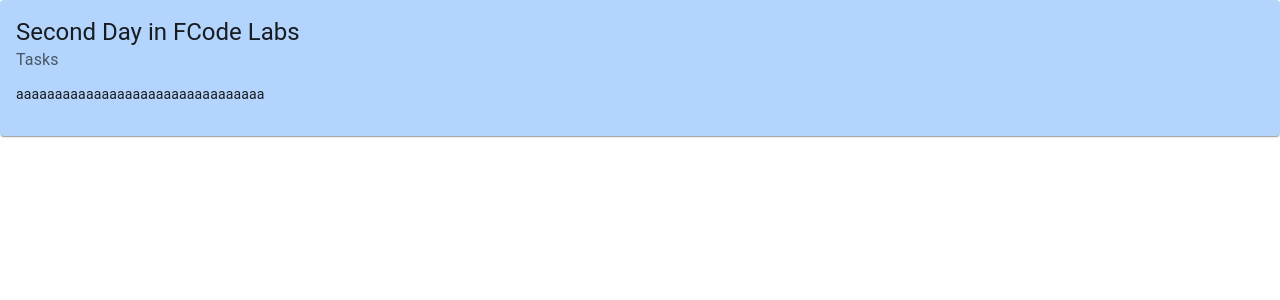
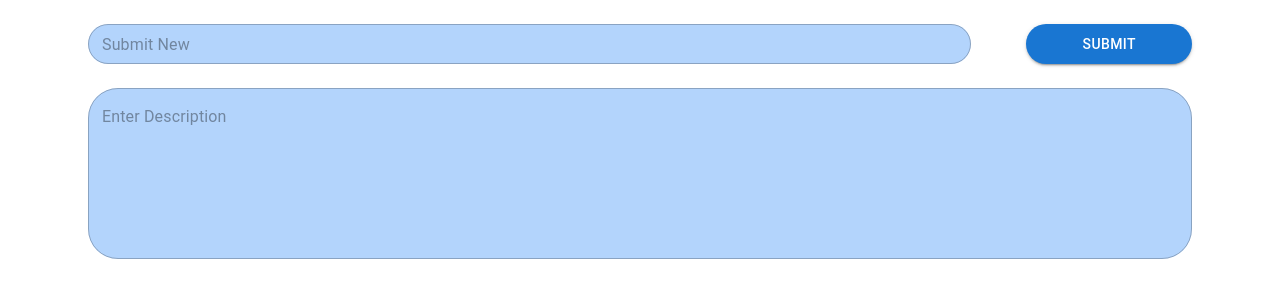
Before and after one commit to fcodelabs/training-web, a React (Create React App) app: page /DiaryHome in a window 1280 px wide. Shown: the top 300 px of the page. Built offline with nearby package versions, Linux system fonts and the light colour scheme.

Commit message:
Created adding form

```diff
--- a/src/App.js
+++ b/src/App.js
@@ -1,13 +1,14 @@
 
 import './App.css';
 import DiaryCard from './components/DiaryCard/DiaryCard';
+import DiaryHome from './pages/DiaryHome/DiaryHome';
 import SignInPage from './pages/SignInPage/SignInPage';
 
 
 function App() {
   return (
 
-    <DiaryCard title="Second Day in FCode Labs" subTitle="Tasks" description="aaaaaaaaaaaaaaaaaaaaaaaaaaaaaaaa" color="#b3d4fc"/>
+    <DiaryHome/>
 
   );
 }
--- /dev/null
+++ b/src/pages/DiaryHome/DiaryHome.jsx
@@ -0,0 +1,47 @@
+import React, { useState } from "react";
+import { Grid, OutlinedInput, Button, Container } from "@mui/material";
+import "./Styles.css"
+
+export default function DiaryHome() {
+
+    const [title,setTitle]=useState("");
+    const [description,setDescription]=useState("");
+
+    function submit(){
+        console.log("Title :" + title);
+        console.log("Description :" + description);
+        setDescription("");
+        setTitle("");
+    }
+
+    return (
+        <Container >
+
+            <Grid style={{display:"flex",justifyContent:'space-between',margin:'3vh'}}>
+                <OutlinedInput
+                    value={title}
+                    size="small"
+                    placeholder="Submit New"
+                    onChange={(e)=>{setTitle(e.target.value)}}
+                    style={{ width:'80%',borderRadius: '30px', backgroundColor: "#b3d4fc" }} />
+
+                <Button
+                    variant="contained"
+                    style={{width:'15%',borderRadius: '30px' }}
+                    onClick={submit}
+                >SUBMIT</Button>
+            </Grid>
+            <Grid  style={{margin:'3vh'}}>
+                <OutlinedInput
+                    value={description}
+                    onChange={(e)=>{setDescription(e.target.value)}}
+                    fullWidth
+                    multiline="true"
+                    rows="6"
+                    placeholder="Enter Description"
+                    style={{borderRadius: '30px', backgroundColor: "#b3d4fc" }} />
+            </Grid>
+
+        </Container>
+    );
+}
--- /dev/null
+++ b/src/pages/DiaryHome/Styles.css
@@ -0,0 +1,4 @@
+.textField{
+    padding: 4px;
+    border-radius: 24px;
+}
```
